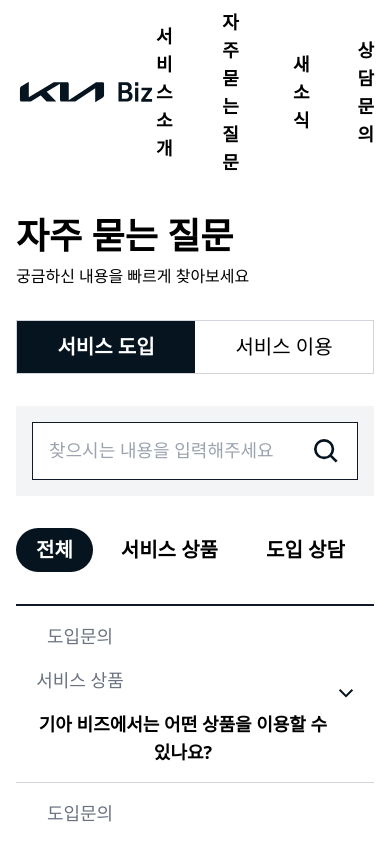
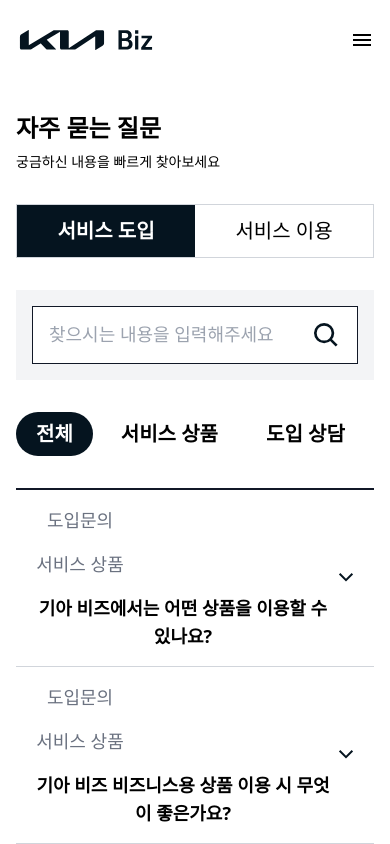
Before and after one commit to daewoongBang/react-ts-faq-clone, a React (Vite) app: page /faq in a window 390 px wide. Shown: the top 844 px of the page. Built offline with nearby package versions, Linux system fonts and the light colour scheme.

Commit message:
style(header): apply responsive layout

```diff
--- a/package.json
+++ b/package.json
@@ -14,6 +14,7 @@
     "axios": "^1.8.4",
     "react": "^19.0.0",
     "react-dom": "^19.0.0",
+    "react-icons": "5.3.0",
     "react-router-dom": "^7.5.0"
   },
   "devDependencies": {
--- a/src/assets/common.tsx
+++ b/src/assets/common.tsx
@@ -17,3 +17,35 @@
   LogoAppStore,
   IconNoData,
 };
+
+export const IconMenu = () => (
+  <svg
+    xmlns='http://www.w3.org/2000/svg'
+    fill='none'
+    viewBox='0 0 24 24'
+    strokeWidth={1.5}
+    stroke='currentColor'
+  >
+    <path
+      strokeLinecap='round'
+      strokeLinejoin='round'
+      d='M3.75 6.75h16.5M3.75 12h16.5m-16.5 5.25h16.5'
+    />
+  </svg>
+);
+
+export const IconClose = () => (
+  <svg
+    xmlns='http://www.w3.org/2000/svg'
+    fill='none'
+    viewBox='0 0 24 24'
+    strokeWidth={1.5}
+    stroke='currentColor'
+  >
+    <path
+      strokeLinecap='round'
+      strokeLinejoin='round'
+      d='M6 18L18 6M6 6l12 12'
+    />
+  </svg>
+);
--- a/src/components/layout/Header.tsx
+++ b/src/components/layout/Header.tsx
@@ -1,20 +1,28 @@
+import { useState } from 'react';
+import { Link } from 'react-router-dom';
+import { IoMdMenu, IoMdClose } from 'react-icons/io';
 import { Logo } from '@/assets/common';
-import { Link } from 'react-router-dom';
 
 const Header = () => {
+  const [isMenuOpen, setIsMenuOpen] = useState<boolean>(false);
+
+  const toggleMenu = () => {
+    setIsMenuOpen(!isMenuOpen);
+  };
+
   return (
-    <header className='flex items-center justify-between px-4 py-2 sm:px-8 lg:px-16'>
+    <header className='flex items-center justify-between p-4 sm:px-8 lg:px-16'>
       <Link to='/'>
         <Logo />
       </Link>
 
-      <nav>
+      <nav className='hidden md:block'>
         <ul className='flex items-center gap-12 text-lg font-bold'>
           <li>
             <Link to='/'>서비스 소개</Link>
           </li>
           <li>
-            <Link to='/'>자주 묻는 질문</Link>
+            <Link to='/faq'>자주 묻는 질문</Link>
           </li>
           <li>
             <Link to='/'>새소식</Link>
@@ -24,6 +32,44 @@
           </li>
         </ul>
       </nav>
+
+      <button className='md:hidden' onClick={toggleMenu} aria-label='메뉴 열기'>
+        <IoMdMenu className='w-6 h-6' />
+      </button>
+
+      {isMenuOpen && (
+        <div className='fixed inset-0 z-50 bg-white'>
+          <div className='flex justify-end p-4'>
+            <button onClick={toggleMenu} aria-label='메뉴 닫기'>
+              <IoMdClose className='w-6 h-6' />
+            </button>
+          </div>
+          <nav className='flex flex-col items-center justify-center h-full'>
+            <ul className='flex flex-col items-center gap-8 text-xl font-bold'>
+              <li>
+                <Link to='/' onClick={toggleMenu}>
+                  서비스 소개
+                </Link>
+              </li>
+              <li>
+                <Link to='/faq' onClick={toggleMenu}>
+                  자주 묻는 질문
+                </Link>
+              </li>
+              <li>
+                <Link to='/' onClick={toggleMenu}>
+                  새소식
+                </Link>
+              </li>
+              <li>
+                <Link to='/' onClick={toggleMenu}>
+                  상담문의
+                </Link>
+              </li>
+            </ul>
+          </nav>
+        </div>
+      )}
     </header>
   );
 };
--- a/src/pages/Faq.tsx
+++ b/src/pages/Faq.tsx
@@ -55,8 +55,12 @@
   return (
     <div>
       <div className='flex flex-col gap-2 mb-8'>
-        <h1 className='text-4xl font-bold'>자주 묻는 질문</h1>
-        <span className='text-md'>궁금하신 내용을 빠르게 찾아보세요</span>
+        <h1 className='text-2xl sm:text-3xl md:text-4xl font-bold'>
+          자주 묻는 질문
+        </h1>
+        <span className='text-sm sm:text-base md:text-lg'>
+          궁금하신 내용을 빠르게 찾아보세요
+        </span>
       </div>
 
       <Tab
```
Also changed, not shown: 1 other file (tests, documents, lock files or other folders).
